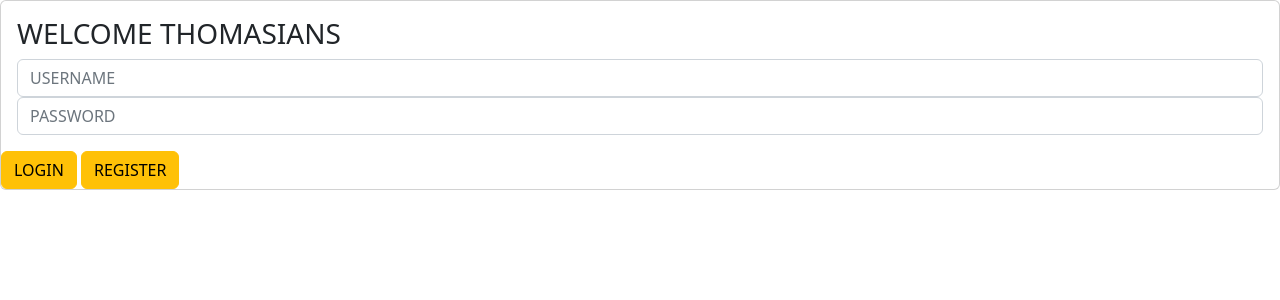
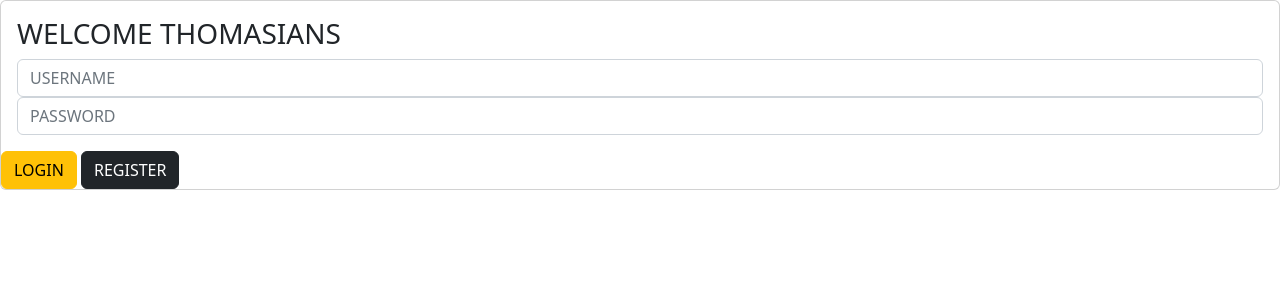
Before and after one commit to JuliaMelle/3ITE_Group7, a PHP site: page /login.php in a window 1280 px wide. Shown: the top 300 px of the page. Run offline with PHP 8.4, Linux system fonts and the light colour scheme.

Commit message:
fixed bugs for login and changed the color of the buttons para hindi malito sa pipindutin

```diff
--- a/frontend/login.php
+++ b/frontend/login.php
@@ -65,7 +65,7 @@
             </div>
             <div class="button_position">
                 <button type="submit" name="Submit" class="btn btn-warning  button_size font_bold">LOGIN</button>
-                <a href="register.php" type="button" class="btn btn-warning  button_size font_bold register">REGISTER</button></a>
+                <a href="register.php" type="button" class="btn btn-dark  button_size font_bold register">REGISTER</button></a>
                 </form>
 
             </div>
--- a/frontend/register.php
+++ b/frontend/register.php
@@ -58,7 +58,7 @@
                     </div>
             </div>
             <div class="button_position">
-                <a href="login.php" button type="button" class="btn btn-warning  button_size font_bold">LOGIN</button></a>
+                <a href="login.php" button type="button" class="btn btn-dark  button_size font_bold">LOGIN</button></a>
                 <button type="submit" name="Submit" class="btn btn-warning  button_size font_bold register">REGISTER</button>
 
             </div>
```
